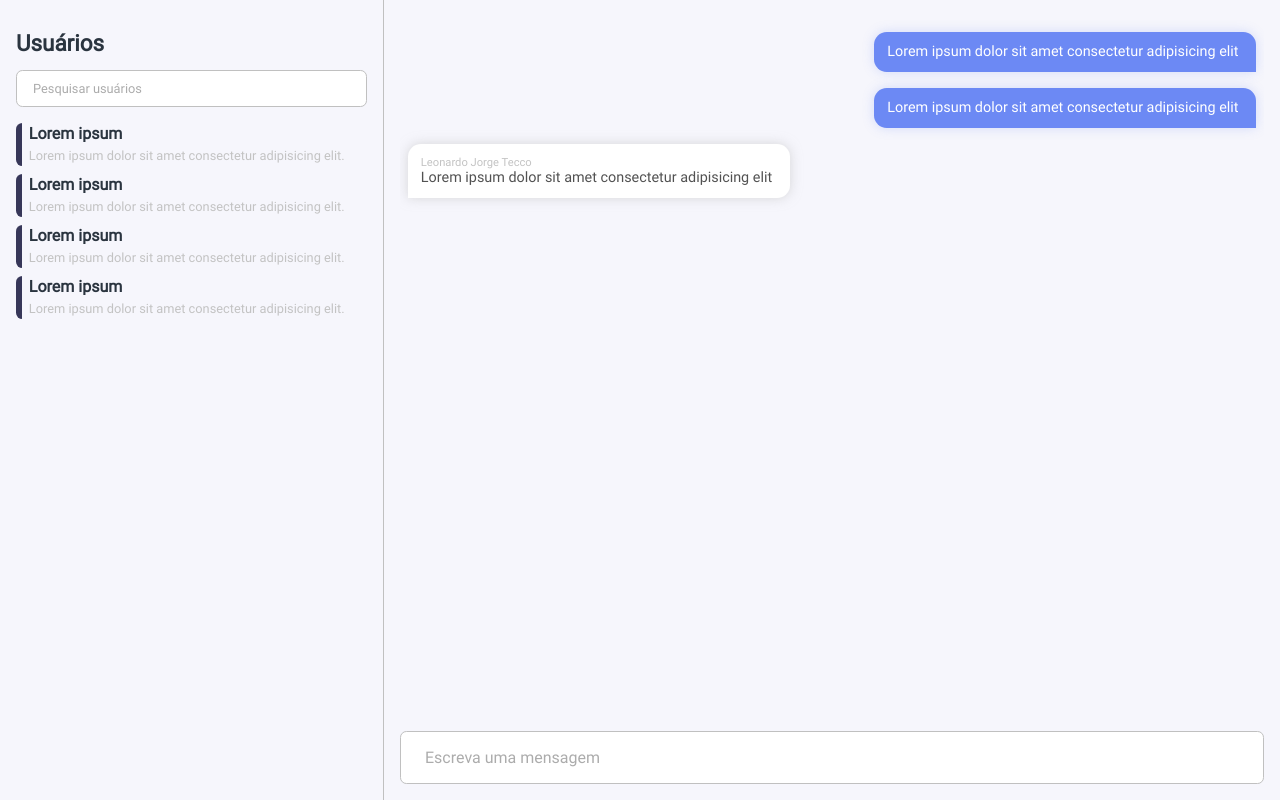
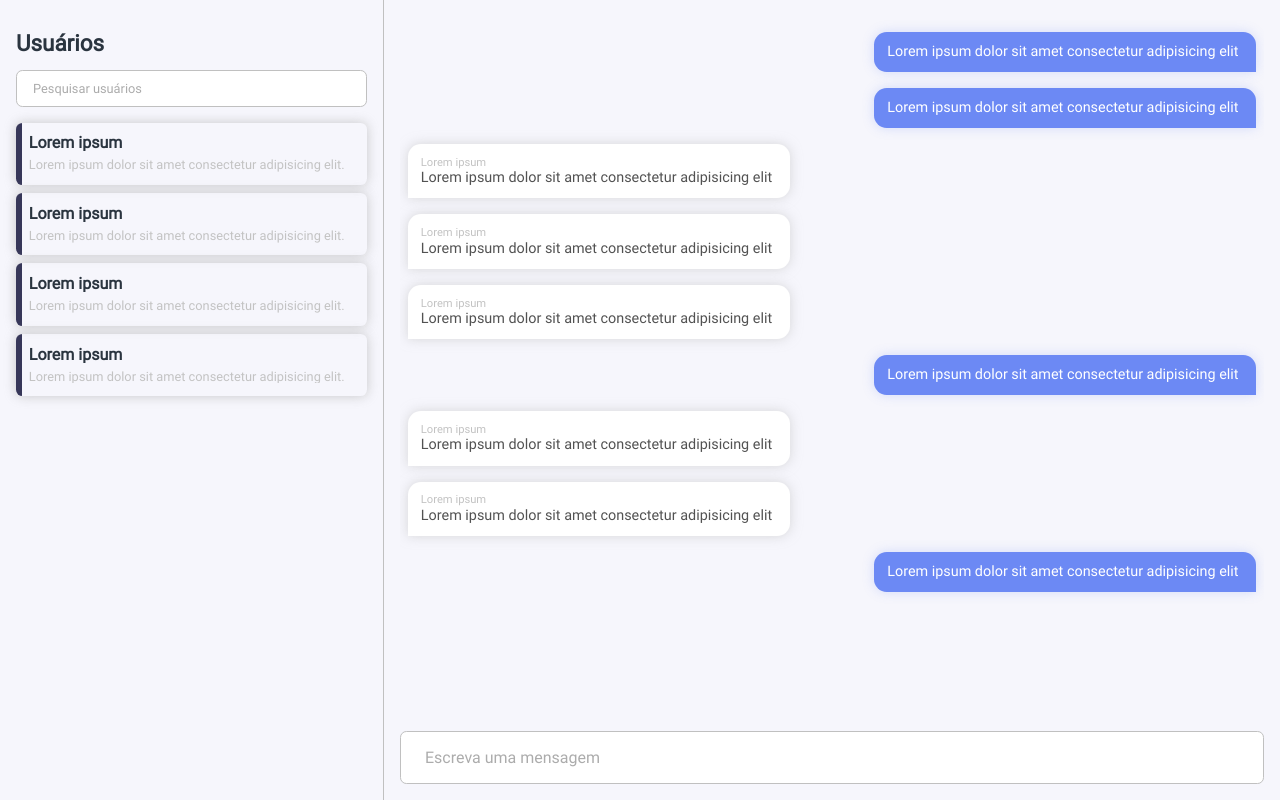
Before and after one commit to leotecco/curso-dev-js, a plain HTML site: page client/chat.html in a window 1280 px wide. Drawn offline with Linux system fonts and the light colour scheme.

Commit message:
Fix conversation

```diff
--- a/client/chat.html
+++ b/client/chat.html
@@ -73,8 +73,67 @@
             <div class="message message--received">
               <div class="message__box">
                 <p class="message__user">
-                  Leonardo Jorge Tecco
+                  Lorem ipsum
                 </p>
+                <p class="message__text">
+                  Lorem ipsum dolor sit amet consectetur adipisicing elit
+                </p>
+              </div>
+            </div>
+
+            <div class="message message--received">
+              <div class="message__box">
+                <p class="message__user">
+                  Lorem ipsum
+                </p>
+                <p class="message__text">
+                  Lorem ipsum dolor sit amet consectetur adipisicing elit
+                </p>
+              </div>
+            </div>
+
+            <div class="message message--received">
+              <div class="message__box">
+                <p class="message__user">
+                  Lorem ipsum
+                </p>
+                <p class="message__text">
+                  Lorem ipsum dolor sit amet consectetur adipisicing elit
+                </p>
+              </div>
+            </div>
+
+            <div class="message message--sent">
+              <div class="message__box">
+                <p class="message__text">
+                  Lorem ipsum dolor sit amet consectetur adipisicing elit
+                </p>
+              </div>
+            </div>
+
+            <div class="message message--received">
+              <div class="message__box">
+                <p class="message__user">
+                  Lorem ipsum
+                </p>
+                <p class="message__text">
+                  Lorem ipsum dolor sit amet consectetur adipisicing elit
+                </p>
+              </div>
+            </div>
+            <div class="message message--received">
+              <div class="message__box">
+                <p class="message__user">
+                  Lorem ipsum
+                </p>
+                <p class="message__text">
+                  Lorem ipsum dolor sit amet consectetur adipisicing elit
+                </p>
+              </div>
+            </div>
+
+            <div class="message message--sent">
+              <div class="message__box">
                 <p class="message__text">
                   Lorem ipsum dolor sit amet consectetur adipisicing elit
                 </p>
--- a/client/css/components/conversation.css
+++ b/client/css/components/conversation.css
@@ -10,6 +10,7 @@
 .conversation .conversation__messages {
   flex: 1;
   padding: 0 0.5rem;
+  margin-bottom: 0.5rem;
   overflow-y: scroll;
 }
 
--- a/client/css/components/sidebar.css
+++ b/client/css/components/sidebar.css
@@ -25,8 +25,11 @@
   position: relative;
   border-radius: 0.4rem;
   overflow: hidden;
-  padding: 0.2rem 0.8rem;
+  padding: 0.8rem;
   cursor: pointer;
+  -webkit-box-shadow: 0px 0px 12px 0px rgba(184, 184, 184, 0.75);
+  -moz-box-shadow: 0px 0px 12px 0px rgba(184, 184, 184, 0.75);
+  box-shadow: 0px 0px 12px 0px rgba(184, 184, 184, 0.75);
 }
 
 .sidebar .sidebar__user::before {
```
